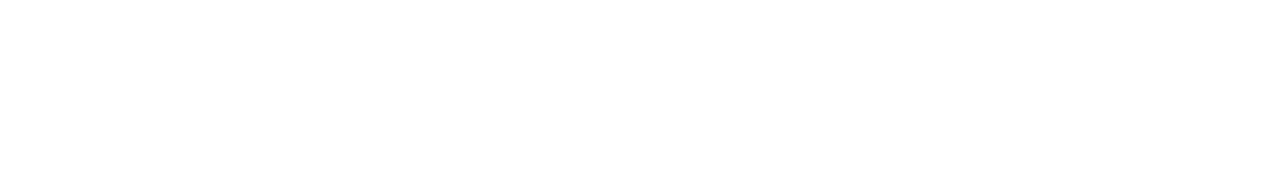
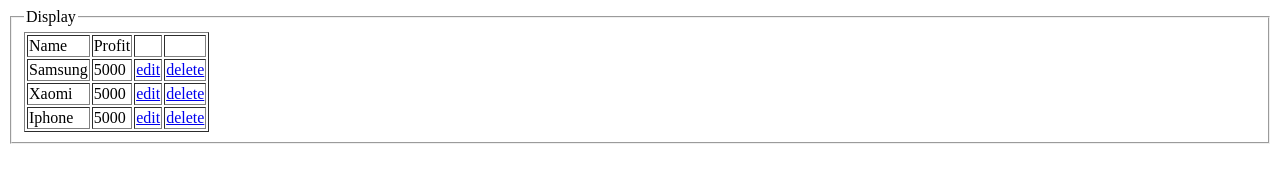
Before and after one commit to rahmanMunna/learning-web-technologies-spring2024-25-sec-b, a plain HTML site: page Lab-Task-01/DisplayProduct.html in a window 1280 px wide. Drawn offline with Linux system fonts and the light colour scheme.

Commit message:
Display Page done

```diff
--- a/Lab-Task-01/DisplayProduct.html
+++ b/Lab-Task-01/DisplayProduct.html
@@ -1,11 +1,60 @@
 <!DOCTYPE html>
 <html lang="en">
+
 <head>
     <meta charset="UTF-8">
     <meta name="viewport" content="width=device-width, initial-scale=1.0">
     <title>Display Product</title>
 </head>
+
 <body>
+    <main>
+        <fieldset>
+            <legend>Display</legend>
+            <table border="1">
+                <tbody>
+                    <form action="">
+                        <tr>
+                            <td>Name</td>
+                            <td>Profit</td>
+                            <td></td>
+                            <td></td>
+                        </tr>
+                        <tr>
+                            <td>Samsung</td>
+                            <td>5000</td>
+                            <td>
+                                <a href="EditProduct.html">edit</a>
+                            </td>
+                            <td>
+                                <a href="DeleteProduct.html">delete</a>
+                            </td>
+                        </tr>
+                        <tr>
+                            <td>Xaomi</td>
+                            <td>5000</td>
+                            <td>
+                                <a href="EditProduct.html">edit</a>
+                            </td>
+                            <td>
+                                <a href="DeleteProduct.html">delete</a>
+                            </td>
+                        </tr>
+                        <tr>
+                            <td>Iphone</td>
+                            <td>5000</td>
+                            <td>
+                                <a href="EditProduct.html">edit</a>
+                            </td>
+                            <td>
+                                <a href="DeleteProduct.html">delete</a>
+                            </td>
+                        </tr>
+                    </form>
+                </tbody>
+            </table>
+        </fieldset>
+    </main>
+</body>
 
-</body>
 </html>
```
